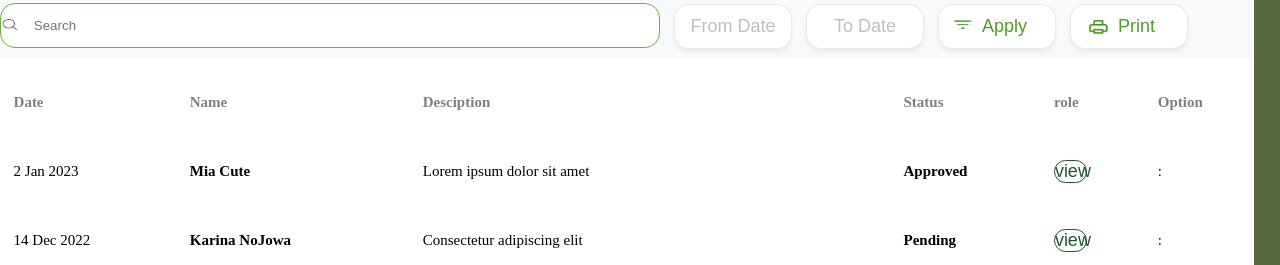
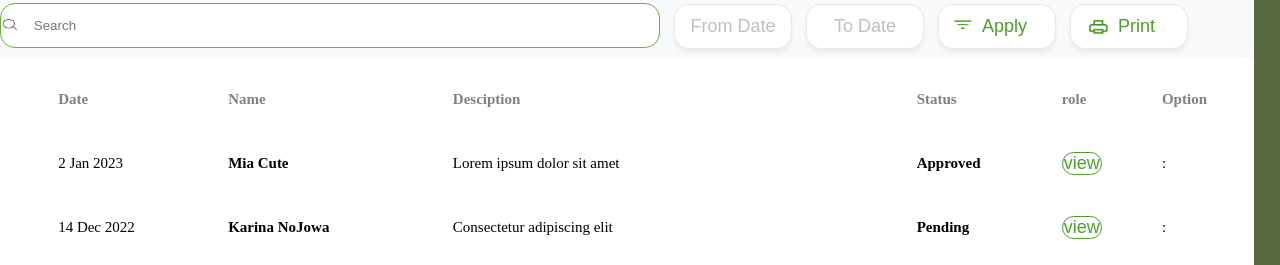
Before and after one commit to PaulMarbella/volunteer_management, a plain HTML site: page index.html in a window 1280 px wide. Shown: the part 246-511 px from the top of the page. Drawn offline with nearby package versions, Linux system fonts and the light colour scheme; a web font is replaced by a local one.

Commit message:
Update style.css

```diff
--- a/css/style.css
+++ b/css/style.css
@@ -447,11 +447,11 @@ table thead tr{
 }
 
 .box td button{
-    color: #1e5631;
+    color: #4C9E2A;
     background-color: white;
-    border: 1px solid #1e5631;
+    border: 1px solid #4C9E2A;
     border-radius: 20px;
-    width: 40%;
+    width: 50%;
     left: 0;
 }
 tr a{
@@ -461,7 +461,10 @@ tr a{
 }
 input[type=checkbox] {
     transform: scale(.5);
-    margin: 0;
+    margin: -5px;
+    width: 50px;
+    position: relative;
+    top: 2px;
 }
 .sub-menu-wrap{
     position: absolute;
@@ -483,6 +486,7 @@ input[type=checkbox] {
     font-family:'Courier New', Courier, monospace;
     border: 2px solid black;
 
+
 }
 .sub-menu-link{
     display: flex;
@@ -502,8 +506,11 @@ input[type=checkbox] {
     margin: -10;
 }
 .sub-menu-link p{
-    width: 10%;
+    width: 0%;
     cursor: pointer;
+    font-size: 12px;
+    display: inline;
+
 
 
 }
```
